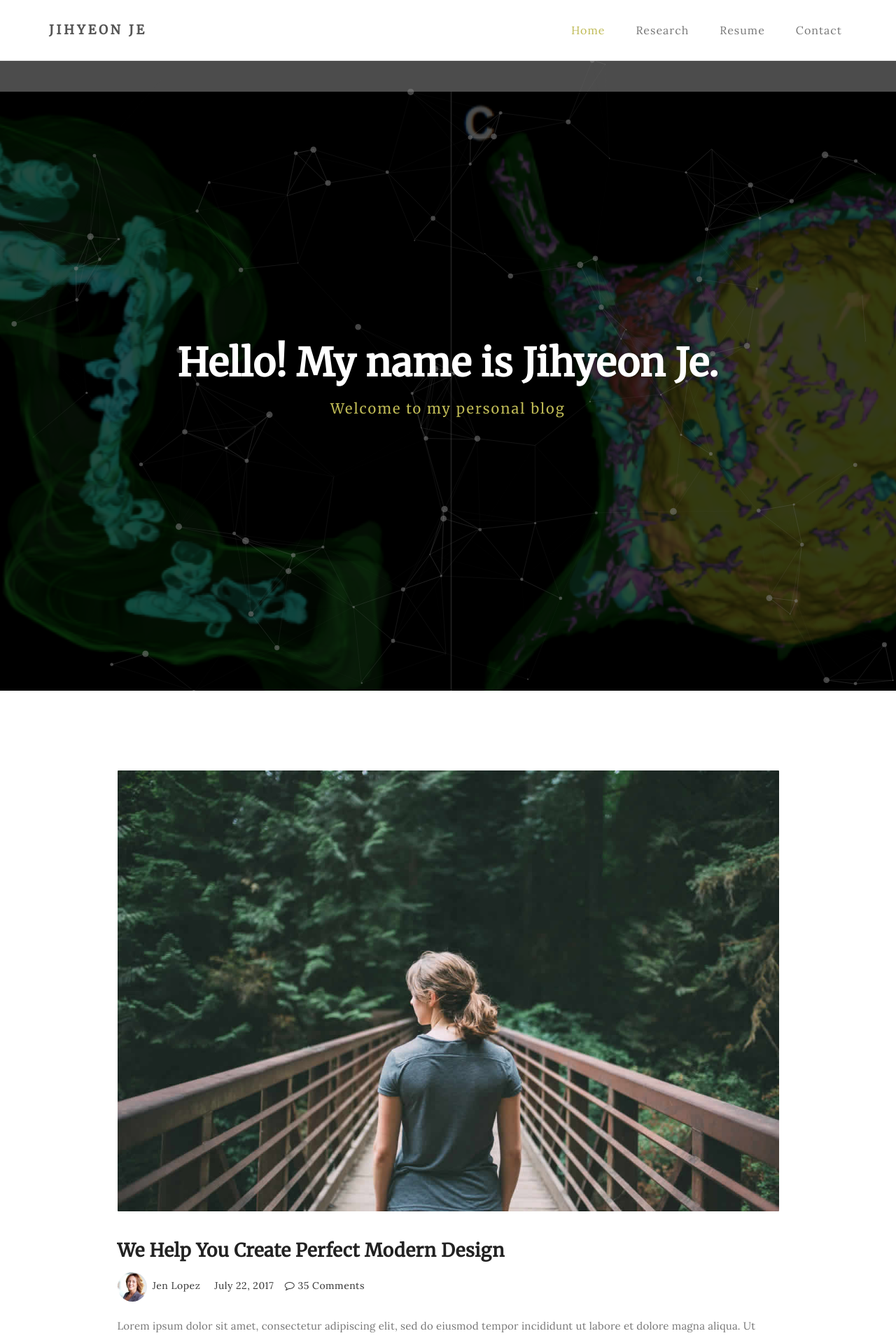
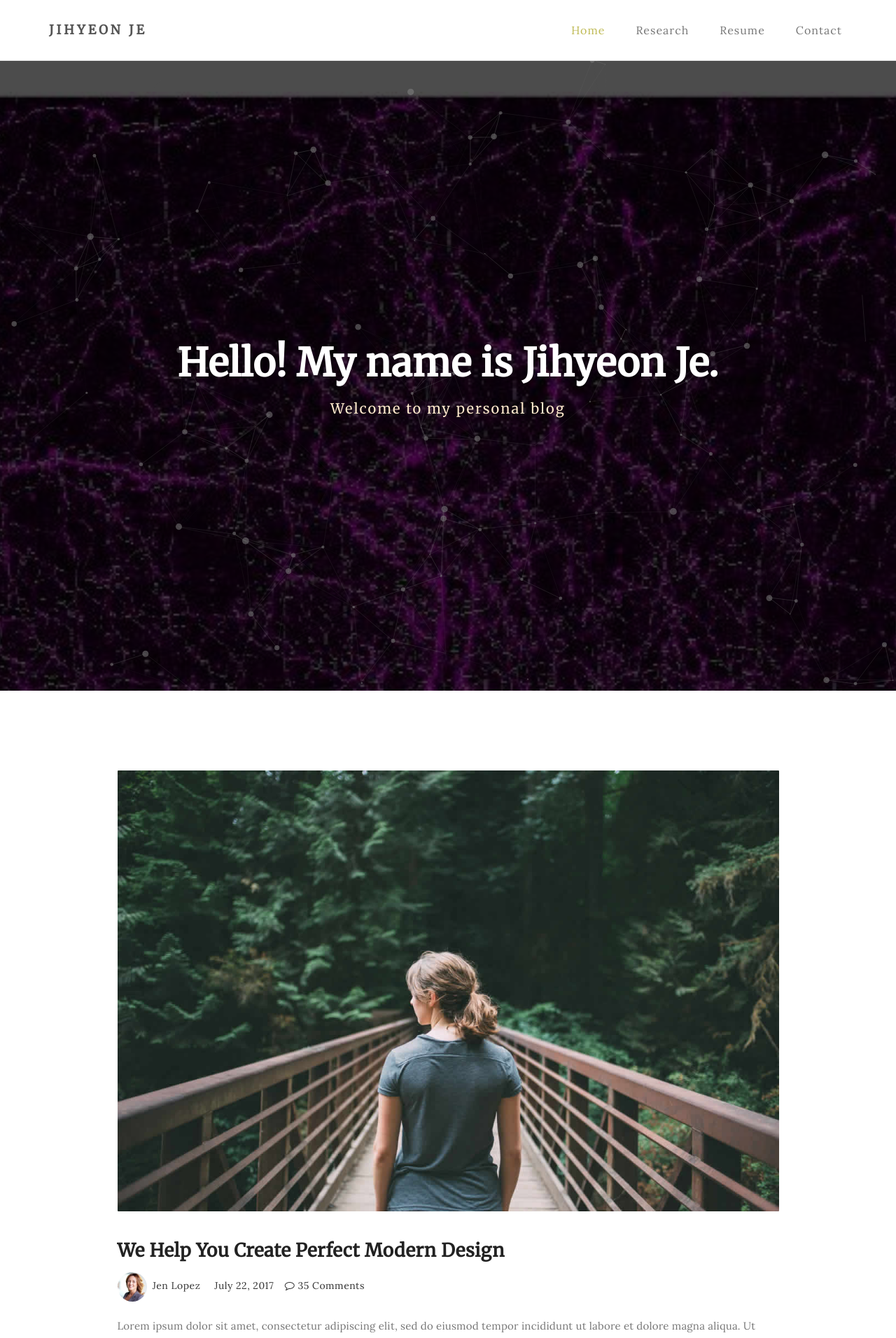
Before and after one commit to rpraka/JihyeonJe.com, a Jekyll site: the page index.html, which Jekyll copies as it is, in a window 1280 px wide. Shown: the top 1912 px of the page at 70% size. Built offline with Jekyll 4.4.1, drawn with Linux system fonts in a browser that asks for light colours.

Commit message:
Update style.css

```diff
--- a/css/style.css
+++ b/css/style.css
@@ -45,7 +45,7 @@ h3 {
 }
 
 h4 {
-  color: #666;
+  color: #FFEBCD;
   font-size: 20px;
   font-weight: normal;
   letter-spacing: 2px;
@@ -280,7 +280,7 @@ a:hover, a:active, a:focus {
 }
 
 .main-home {
-  background: url('../images/home-bg.png') no-repeat;
+  background: url('../images/untitled1.jpg') no-repeat;
   height: 100vh;
 }
 
@@ -309,7 +309,7 @@ a:hover, a:active, a:focus {
 }
 
 #home h4 {
-  color: #bfba55;
+  color: #FFEBCD;
 }
 
 #home .btn {
```
